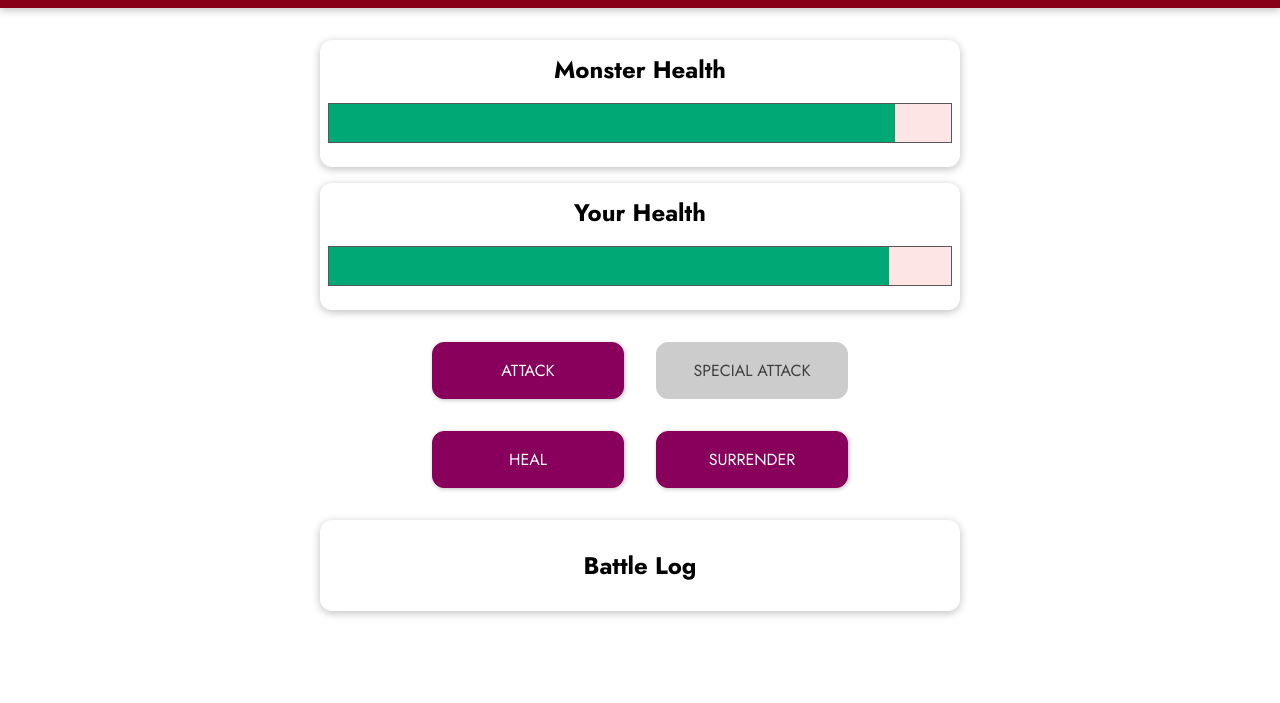
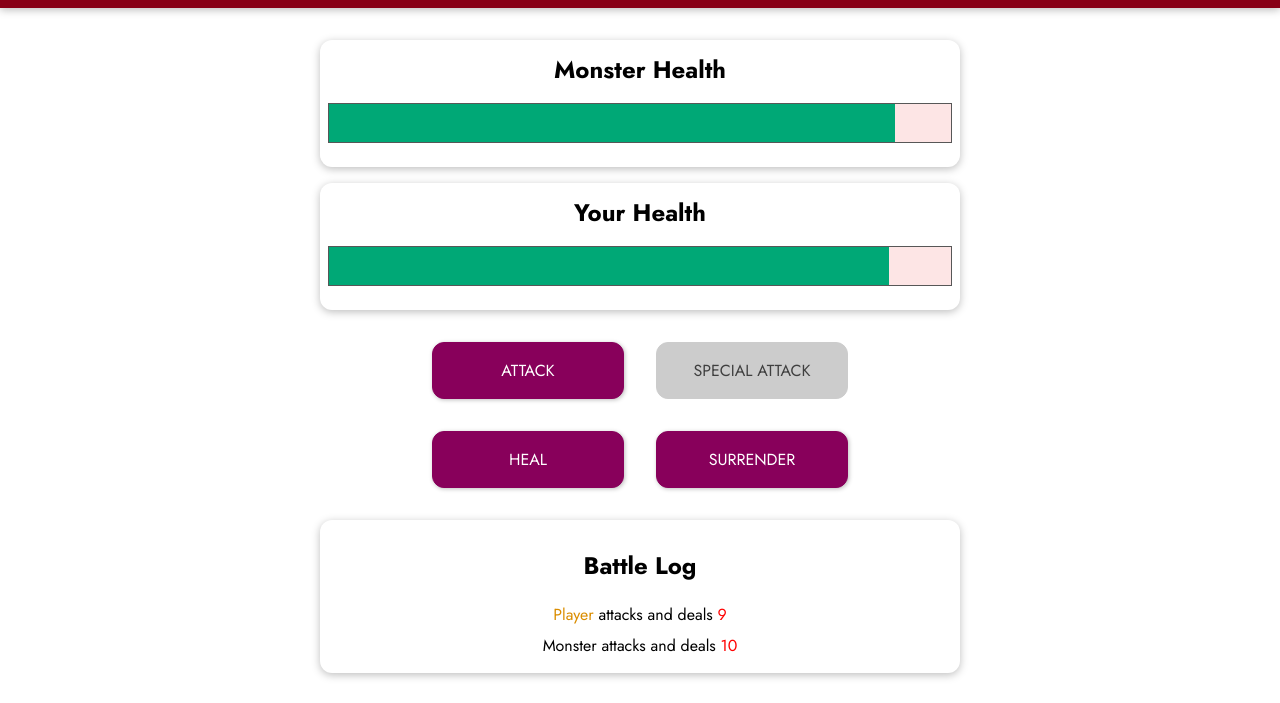
Before and after one commit to dredgos/vuejs-monster-slayer-assignment, a plain HTML site: page index.html in a window 1280 px wide. Both pictures are taken after a click on the button "ATTACK". Shown: the part 97-800 px from the top of the page. Drawn offline with nearby package versions, Linux system fonts and the light colour scheme.

Commit message:
Added battle logs

```diff
--- a/app.js
+++ b/app.js
@@ -6,21 +6,28 @@ const app = Vue.createApp({
             playerHP: 100,
             monsterHP: 100,
             currentTurn: 0,
-            winner: null
+            winner: null,
+            battleLogs: []
         }
     },
     methods: {
         playerAttack() {
-            this.monsterHP -= calculateRandomValue(5, 12);
+            const attackValue = calculateRandomValue(5, 12)
+            this.monsterHP -= attackValue;
             this.monsterAttack();
+            this.addLogMessage('player', 'attack', attackValue);
             this.currentTurn += 1;
         },
         monsterAttack() {
-            this.playerHP -= calculateRandomValue(8, 15);
+            const attackValue = calculateRandomValue(8, 15)
+            this.playerHP -= attackValue;
+            this.addLogMessage('monster', 'attack', attackValue);
         },
         specialAttack() {
-            this.monsterHP -= calculateRandomValue(10, 25);
+            const attackValue = calculateRandomValue(10, 25)
+            this.monsterHP -= attackValue;
             this.monsterAttack();
+            this.addLogMessage('player', 'special-attack', attackValue);
             this.currentTurn += 1;
         },
         playerHeal() {
@@ -31,17 +38,26 @@ const app = Vue.createApp({
                 this.playerHP += healAmount
             }
             this.monsterAttack();
+            this.addLogMessage('player', 'heal', healAmount);
             this.currentTurn +=1;
         },
         startNewGame() {
             this.monsterHP = 100,
             this.playerHP = 100,
             this.currentTurn = 0,
-            this.winner = null
+            this.winner = null,
+            this.battleLogs = []
         },
         surrender() {
             this.winner = 'monster'
             this.playerHP = 0
+        },
+        addLogMessage(who, what, value) {
+            this.battleLogs.unshift({
+                actionBy: who,
+                actionType: what,
+                actionValue: value
+            });
         }
     },
     computed: {
@@ -63,7 +79,7 @@ const app = Vue.createApp({
                 this.winner = 'monster';
             }
         },
-        monsterHealth(value) {
+        monsterHP(value) {
             if (value <= 0 && this.playerHP <= 0) {
                 this.winner = 'draw';
             } else if (value <= 0) {
--- a/index.html
+++ b/index.html
@@ -45,7 +45,13 @@
       </section>
       <section id="log" class="container">
         <h2>Battle Log</h2>
-        <ul></ul>
+        <ul>
+          <li v-for="battleLog in battleLogs">
+            <span :class="{'log--player': battleLog.actionBy === 'player', 'log--monster': battleLog.actionBy === 'player'}">{{ battleLog.actionBy === 'player' ? 'Player' : 'Monster' }}</span>
+            <span v-if="battleLog.actionType === 'heal'"> heals himself for <span class="log--heal">{{ battleLog.actionValue }}</span></span>
+            <span v-else> attacks and deals <span class="log--damage">{{ battleLog.actionValue }}</span></span>
+          </li>
+        </ul>
       </section>
     </div>
   </body>
```
